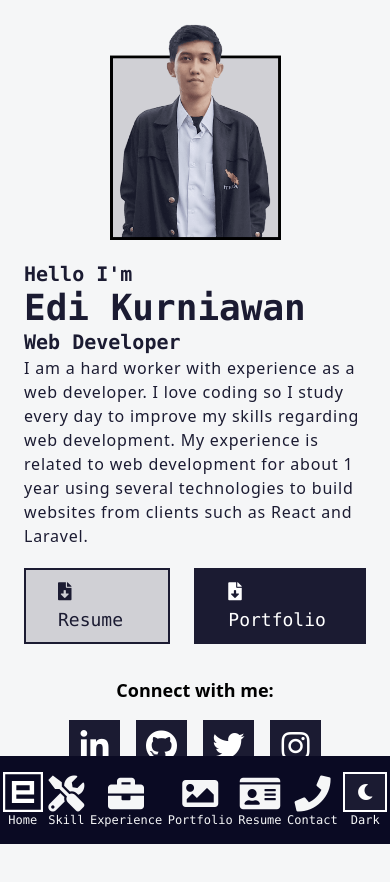
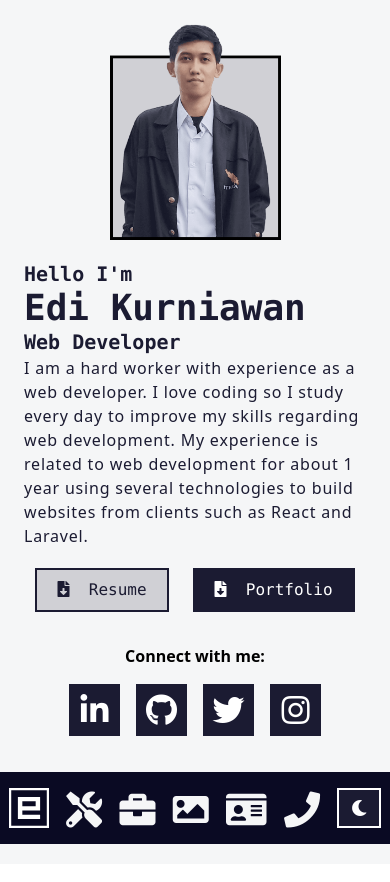
Before and after one commit to edikurniawan-dev/edikurniawan.dev, a React (Create React App) app: page / in a window 390 px wide. Shown: the top 882 px of the page. Built offline with nearby package versions, Linux system fonts and the light colour scheme.

Commit message:
update navbar

```diff
--- a/src/components/Navbar.jsx
+++ b/src/components/Navbar.jsx
@@ -33,11 +33,11 @@ const Navbar = () => {
                         <NavLink exact to="/">
                             <img src={Logo} alt="" className="h-10 md:h-12" />
                         </NavLink>
-                        <NavLink
+                        {/* <NavLink
                             className="block md:hidden text-xs text-light text-center"
                             to="/">
                             Home
-                        </NavLink>
+                        </NavLink> */}
                     </li>
                     <li>
                         <NavLink
@@ -45,7 +45,7 @@ const Navbar = () => {
                             to="/skill">
                             <i className="fas fa-tools fa-3x"></i>
                         </NavLink>
-                        <NavLink className="block" to="/skill">
+                        <NavLink className="hidden md:block" to="/skill">
                             Skill
                         </NavLink>
                     </li>
@@ -55,7 +55,7 @@ const Navbar = () => {
                             to="/experience">
                             <i className="fas fa-briefcase fa-3x"></i>
                         </NavLink>
-                        <NavLink className="block" to="/experience">
+                        <NavLink className="hidden md:block" to="/experience">
                             Experience
                         </NavLink>
                     </li>
@@ -65,7 +65,7 @@ const Navbar = () => {
                             to="/portfolio">
                             <i className="fas fa-image fa-3x"></i>
                         </NavLink>
-                        <NavLink className="block" to="/portfolio">
+                        <NavLink className="hidden md:block" to="/portfolio">
                             Portfolio
                         </NavLink>
                     </li>
@@ -75,7 +75,7 @@ const Navbar = () => {
                             to="/resume">
                             <i class="fas fa-id-card fa-3x"></i>
                         </NavLink>
-                        <NavLink className="block" to="/resume">
+                        <NavLink className="hidden md:block" to="/resume">
                             Resume
                         </NavLink>
                     </li>
@@ -85,7 +85,7 @@ const Navbar = () => {
                             to="/contact">
                             <i class="fas fa-phone fa-3x"></i>
                         </NavLink>
-                        <NavLink className="block" to="/contact">
+                        <NavLink className="hidden md:block" to="/contact">
                             Contact
                         </NavLink>
                     </li>
@@ -115,9 +115,9 @@ const Navbar = () => {
                                 </p>
                             </div>
                         </button>
-                        <span className="block md:hidden text-xs">
+                        {/* <span className="block md:hidden text-xs">
                             {iconWordmark ? 'Dark' : 'Light'}
-                        </span>
+                        </span> */}
                     </li>
                 </ul>
             </nav>
--- a/src/pages/Home.jsx
+++ b/src/pages/Home.jsx
@@ -28,16 +28,16 @@ const Home = () => {
                             from clients such as React and Laravel.
                         </p>
                     </div>
-                    <div className="flex justify-center md:justify-start space-x-6 font-medium text-lg pt-5 md:pt-10">
+                    <div className="flex justify-center md:justify-start space-x-6 font-medium text-base md:text-lg pt-5 md:pt-10">
                         <a
                             href="#0"
-                            className="text-dark bg-gray py-2 px-8 border-2 border-dark hover:bg-dark hover:text-light">
+                            className="text-dark bg-gray py-2 px-5 md:px-8 border-2 border-dark hover:bg-dark hover:text-light">
                             <i className="fas fa-file-download"></i>
                             &nbsp; Resume
                         </a>
                         <a
                             href="#0"
-                            className="text-white bg-dark py-2 px-8 border-2 border-dark hover:bg-light hover:text-dark">
+                            className="text-white bg-dark py-2 px-5 md:px-8 border-2 border-dark hover:bg-light hover:text-dark">
                             <i className="fas fa-file-download"></i>
                             &nbsp; Portfolio
                         </a>
@@ -48,7 +48,9 @@ const Home = () => {
                 </div>
             </div>
             <div className="space-y-4 flex flex-col items-center">
-                <span className="text-lg font-bold">Connect with me:</span>
+                <span className="text-base-mg:text-lg font-bold">
+                    Connect with me:
+                </span>
                 <div className="space-x-4">
                     <a
                         href="https://www.linkedin.com/in/edikurniawan-dev/"
```
